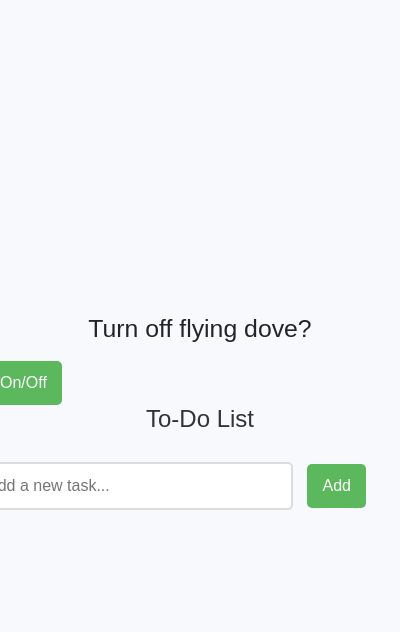
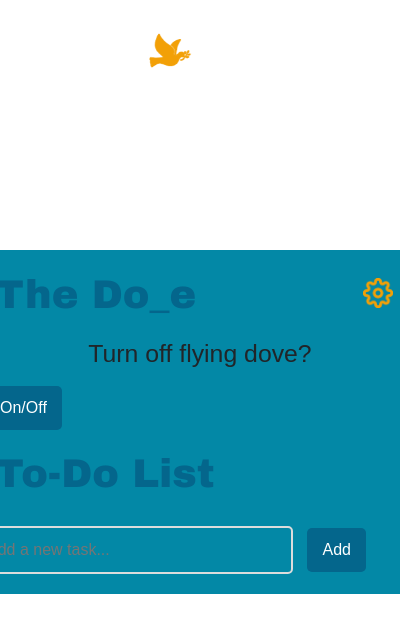
Before and after one commit to arimulligan/the-dove, a browser extension: page popup.html in a window 400 px wide. Shown: the top 632 px of the page. Drawn offline with nearby package versions, Linux system fonts and the light colour scheme.

Commit message:
made heading bar

```diff
--- a/popup.html
+++ b/popup.html
@@ -8,6 +8,7 @@
     </head>
     <body>
         <div class="flex-container">
+            <h1>The Do<span class="v-container"></span>_e <button class="settings-cog"></button></h1>
             <div style="width: 450px; order:1">
                 <h2 class="text-center">Turn off flying dove?</h2>
                 <button id="onOrOff">On/Off</button>
--- a/popupStyles.css
+++ b/popupStyles.css
@@ -1,6 +1,9 @@
+* {
+    font-family: Arial;
+    background-color: #0388A6;
+}
+
 body {
-    font-family: 'Arial', sans-serif;
-    background-color: #f7f9fc;
     display: flex;
     justify-content: center;
     align-items: center;
@@ -9,7 +12,6 @@ body {
 }
 
 .container {
-    background-color: #ffffff;
     width: 400px;
     border-radius: 10px;
     box-shadow: 0 0 20px rgba(0, 0, 0, 0.1);
@@ -17,10 +19,41 @@ body {
 }
 
 h1 {
-    font-size: 24px;
-    margin-bottom: 20px;
-    color: #333;
-    text-align: center;
+    font-family: Arial Black;
+    font-size: 40px;
+    margin: 20px;
+    color: #04668C;
+    text-align: left;
+    position: relative;
+}
+
+.v-container::after {
+    content: "";
+    position: fixed;
+    top: 25px;
+    left: 35%;
+    width: 60px;
+    height: 60px;
+    background-image: url('images/doveWordmark.png');
+    background-size: contain;
+    background-repeat: no-repeat;
+    display: inline-block;
+    vertical-align: middle;
+}
+
+.settings-cog {
+    position: relative;
+    left: 35%;
+    top: -10px;
+    width: 30px;
+    height: 30px;
+    background-image: url('images/settingsCog.png');
+    background-size: contain;
+    border: none;
+    background-color: #0388A6;
+}
+.settings-cog:hover {
+    background-color: #0388A6; /* Change background color on hover */
 }
 
 input[type="text"] {
@@ -36,7 +69,7 @@ button {
     margin-left: 10px;
     margin-top: 10px;
     border: none;
-    background-color: #5cb85c;
+    background-color: #04668C;
     color: #fff;
     font-size: 16px;
     cursor: pointer;
@@ -45,7 +78,7 @@ button {
 }
 
 button:hover {
-    background-color: #4cae4c;
+    background-color: #F28705;
 }
 
 ul {
@@ -55,7 +88,6 @@ ul {
 }
 
 ul li {
-    background-color: #f1f1f1;
     padding: 10px;
     margin-bottom: 10px;
     border-radius: 5px;
@@ -73,7 +105,6 @@ ul li button {
     margin-left: 10px;
     background-color: #d9534f;
     border: none;
-    color: #fff;
     border-radius: 5px;
     cursor: pointer;
     transition: background-color 0.3s ease;
```
Also changed, not shown: images/doveWordmark.png (added), images/settingsCog.png (added), manifest.json, 2 other files.
